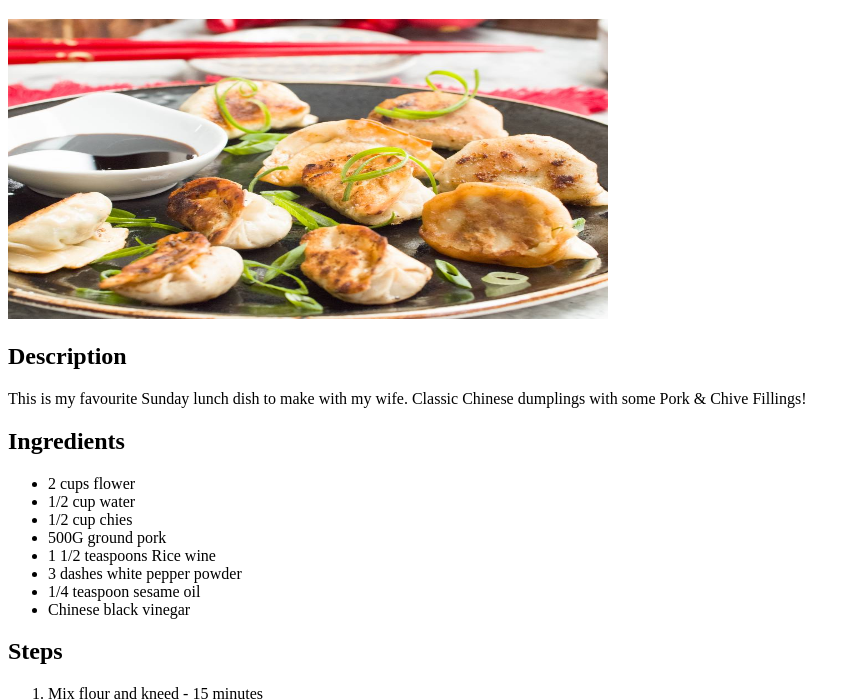
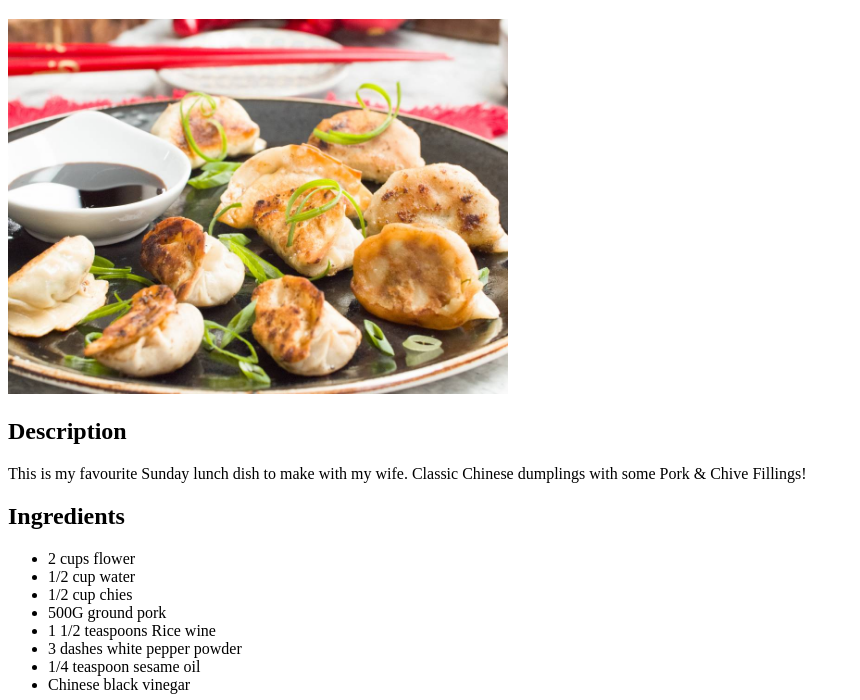
Before and after one commit to Dxreid/odin-recipes, a plain HTML site: page recipes/pork-dumplings.html in a window 1280 px wide. Shown: the part 61-761 px from the top of the page, without its empty margins (0-860 px from the left). Drawn offline with Linux system fonts and the light colour scheme.

Commit message:
Update image size for dumplings

```diff
--- a/recipes/pork-dumplings.html
+++ b/recipes/pork-dumplings.html
@@ -8,7 +8,7 @@
 </head>
 <body>
     <h1>Pork & Chive Dumplings</h1>
-    <p><img src="../images/pork-dumplings.jpeg" alt="pork dumplings on a plate" width="600" height="300"></p>
+    <p><img src="../images/pork-dumplings.jpeg" alt="pork dumplings on a plate" width="500" height="auto"></p>
     <h2>Description</h2>
     <p>This is my favourite Sunday lunch dish to make with my wife. Classic Chinese dumplings with some Pork & Chive Fillings!</p>
     <h2>Ingredients</h2>
```
